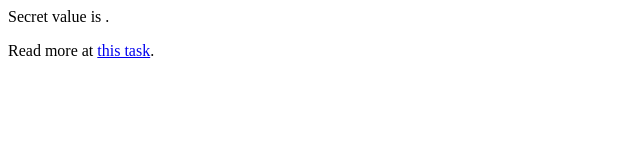
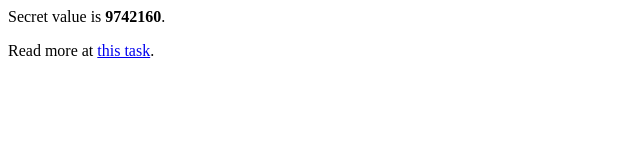
Before and after one commit to supermistral/codeabbey, a plain HTML site: page index.html in a window 1280 px wide. Shown: the full height of the page, 0-640 px from the left. Drawn offline with Linux system fonts and the light colour scheme.

Commit message:
Update index.html

```diff
--- a/index.html
+++ b/index.html
@@ -3,7 +3,7 @@
         <title>Basics of HTML demo</title>
     </head>
     <body>
-        <p>Secret value is <b></b>.</p>
+        <p>Secret value is <b>9742160</b>.</p>
         <p>Read more at
             <a href="http://www.codeabbey.com/index/task_view/basics-of-html">this task</a>.
         </p>
```
